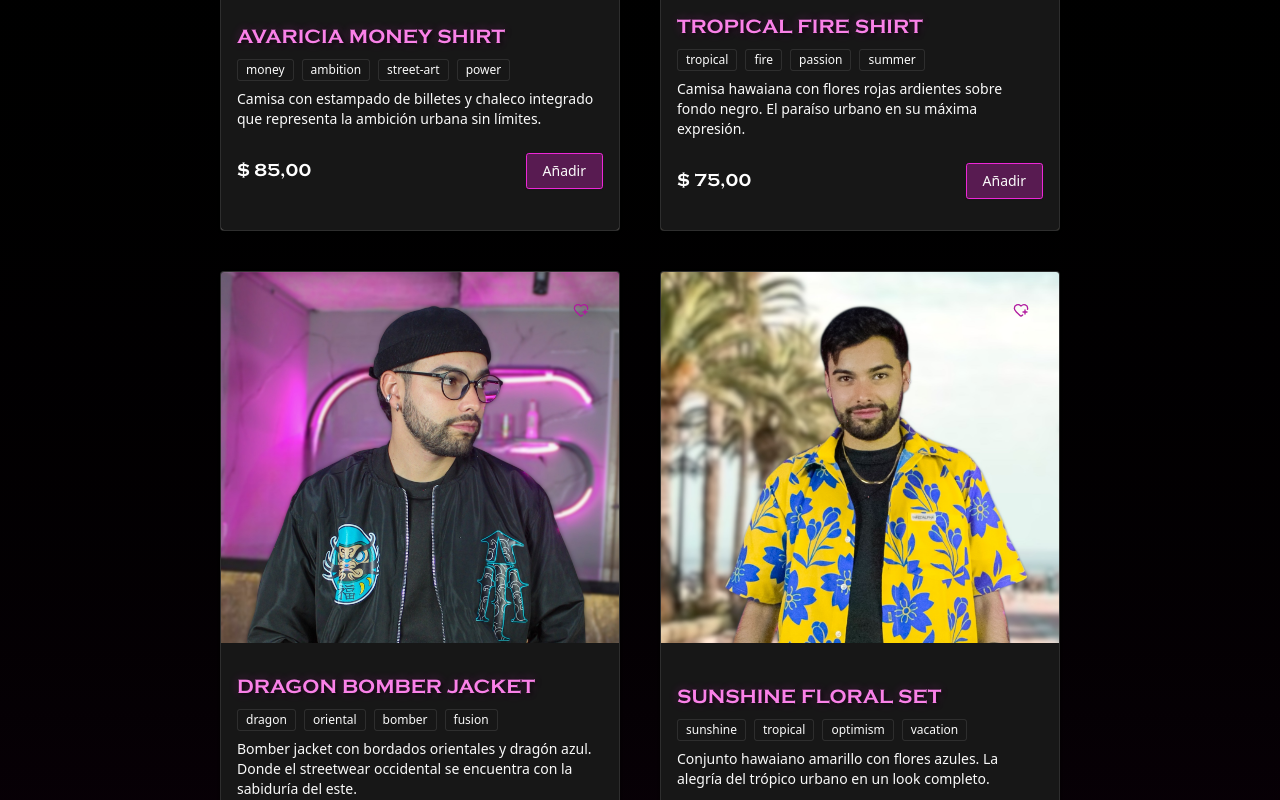
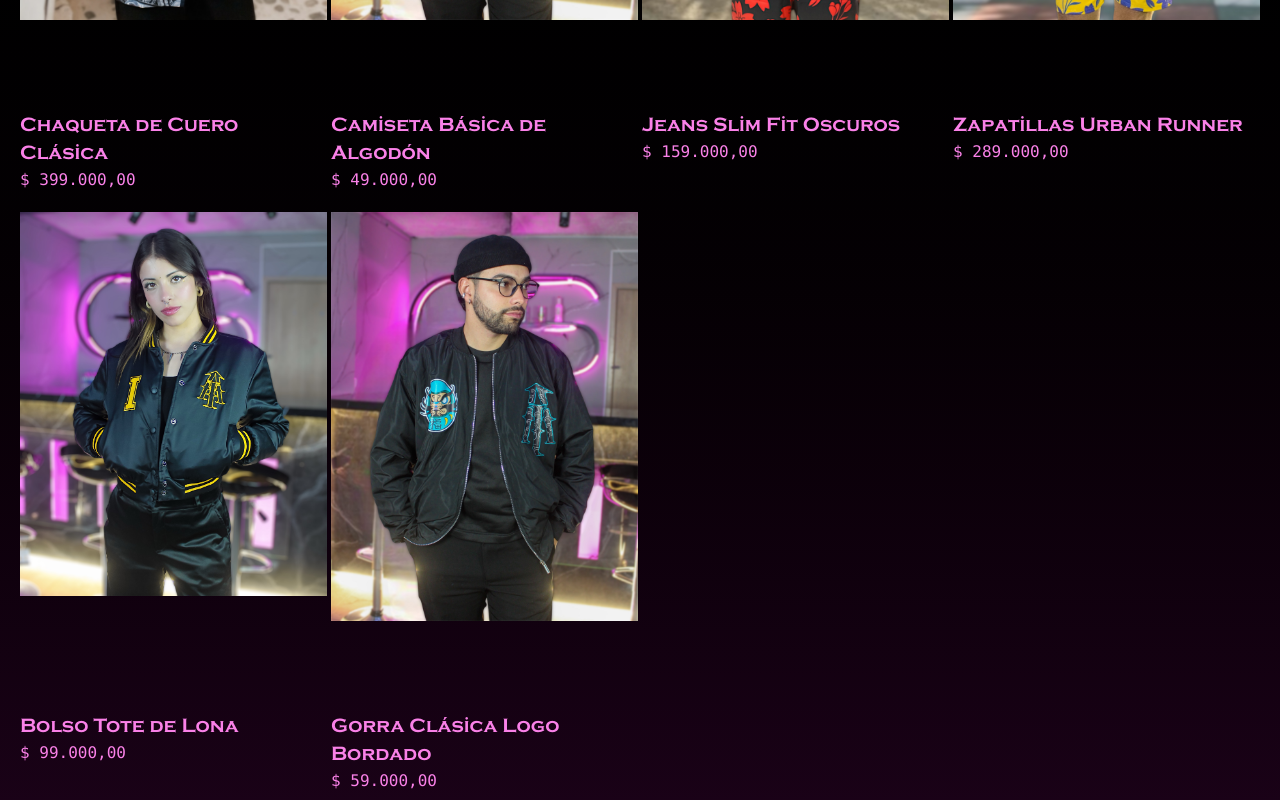
Before and after one commit to LUBUSI-TECH-SOLUTIONS/inkedalpha.frontend, a React (Vite) app: page / in a window 1280 px wide. Shown: the part 2080-2880 px from the top of the page. Built offline with nearby package versions, Linux system fonts and the light colour scheme; no server answers.

Commit message:
feat(app): refactor product data structure and implement product service

```diff
--- a/src/app/dataExample/products.ts
+++ b/src/app/dataExample/products.ts
@@ -1,162 +1,179 @@
-import type { Product } from "@/entities/product/types";
+import type { ProductResponse } from "../service/products/productType";
 
-export const products: Product[] = [
+export const productsData: ProductResponse[] = [
   {
-    id: "1",
-    name: "AVARICIA MONEY SHIRT",
-    price: 85,
-    originalPrice: 110,
-    image: "/images/products/avaricia.jpg",
-    images: ["/images/products/avaricia.jpg"],
-    category: "expresiva",
-    categoryLabel: "EXPRESIVA",
-    sizes: ["S", "M", "L", "XL"],
-    colors: ["black", "white"],
-    description: "Camisa con estampado de billetes y chaleco integrado que representa la ambición urbana sin límites.",
-    story: {
-      inspiration:
-        "Nació en las calles de Wall Street a las 3 AM, cuando un artista urbano vio el contraste entre el poder del dinero y la libertad del arte callejero.",
-      creation:
-        "Cada billete fue dibujado a mano por grafiteros de Nueva York, luego digitalizado y aplicado sobre tela premium que resiste el paso del tiempo y las batallas urbanas.",
-      meaning:
-        "No es solo sobre el dinero - es sobre la ambición de crear, de romper barreras, de convertir la calle en tu oficina y tus sueños en realidad.",
-      vibe: "Para los que no piden permiso, para los que crean su propio camino y entienden que la verdadera riqueza está en la libertad de expresión.",
-    },
-    isNew: true,
-    isFeatured: true,
-    tags: ["money", "ambition", "street-art", "power"],
+    product_category_id: "outerwear",
+    product_name: "Chaqueta de Cuero Clásica",
+    description: "Chaqueta de cuero genuino con cierre frontal y bolsillos laterales, ideal para un look urbano.",
+    model_height: "1.80 m",
+    model_wearing: "Talla M",
+    care_instructions: "Limpiar con un paño húmedo. No lavar a máquina.",
+    story_time: "Inspirada en el estilo rebelde de los años 80, esta chaqueta representa libertad y actitud.",
+    attributes: [
+      { attribute_name: "Material", attribute_value: "Cuero genuino" },
+      { attribute_name: "Cierre", attribute_value: "Cremallera metálica" }
+    ],
+    items: [
+      {
+        color_id: "black",
+        original_price: 450000,
+        sale_price: 399000,
+        images: [
+          "./images/products/avaricia.jpg",
+          "./images/products/beisbolera-chica.jpg"
+        ],
+        variations: [
+          { size_id: "S", qty_in_stock: 5 },
+          { size_id: "M", qty_in_stock: 8 },
+          { size_id: "L", qty_in_stock: 3 }
+        ]
+      }
+    ],
+    collection_id: "autumn-collection-2025"
   },
   {
-    id: "2",
-    name: "TROPICAL FIRE SHIRT",
-    price: 75,
-    originalPrice: 95,
-    image: "/images/products/flor-roja-negra.jpg",
-    images: ["/images/products/flor-roja-negra.jpg"],
-    category: "tropical",
-    categoryLabel: "TROPICAL",
-    sizes: ["S", "M", "L", "XL"],
-    colors: ["black-red", "navy-red"],
-    description:
-      "Camisa hawaiana con flores rojas ardientes sobre fondo negro. El paraíso urbano en su máxima expresión.",
-    story: {
-      inspiration:
-        "Inspirada en las noches de verano en Río, donde el asfalto caliente se encuentra con la brisa del océano y las flores de hibisco brillan bajo las luces de neón.",
-      creation:
-        "Cada flor fue pintada por artistas locales de Brasil, capturando la intensidad del fuego tropical que arde en el corazón de la ciudad.",
-      meaning:
-        "Representa la pasión que no se apaga, el calor humano en medio del concreto frío, la naturaleza que se rebela contra lo artificial.",
-      vibe: "Para las almas ardientes que llevan el verano en el corazón, sin importar la estación o la ciudad donde estén.",
-    },
-    isNew: true,
-    isFeatured: true,
-    tags: ["tropical", "fire", "passion", "summer"],
+    product_category_id: "tops",
+    product_name: "Camiseta Básica de Algodón",
+    description: "Camiseta suave, transpirable y cómoda para uso diario.",
+    model_height: "1.75 m",
+    model_wearing: "Talla S",
+    care_instructions: "Lavar a máquina con agua fría y colores similares.",
+    story_time: "Un clásico que nunca falla: comodidad y versatilidad en una sola prenda.",
+    attributes: [
+      { attribute_name: "Material", attribute_value: "100% Algodón" },
+      { attribute_name: "Fit", attribute_value: "Regular" }
+    ],
+    items: [
+      {
+        color_id: "white",
+        original_price: 59000,
+        sale_price: 49000,
+        images: [
+          "./images/products/chaqueta-oriental.jpg",
+          "./images/products/flor-azul-amarilla.jpg"
+        ],
+        variations: [
+          { size_id: "S", qty_in_stock: 10 },
+          { size_id: "M", qty_in_stock: 15 },
+          { size_id: "L", qty_in_stock: 7 }
+        ]
+      }
+    ],
+    collection_id: "basics-collection"
   },
   {
-    id: "3",
-    name: "DRAGON BOMBER JACKET",
-    price: 150,
-    originalPrice: 190,
-    image: "/images/products/chaqueta-oriental.jpg",
-    images: ["/images/products/chaqueta-oriental.jpg"],
-    category: "urbana",
-    categoryLabel: "URBANA",
-    sizes: ["S", "M", "L", "XL"],
-    colors: ["black", "navy"],
-    description:
-      "Bomber jacket con bordados orientales y dragón azul. Donde el streetwear occidental se encuentra con la sabiduría del este.",
-    story: {
-      inspiration:
-        "Nació en los callejones de Tokio, donde un skater americano se enamoró de los bordados tradicionales japoneses y decidió fusionar dos mundos.",
-      creation:
-        "Cada dragón es bordado a mano por artesanos de Kyoto, luego aplicado sobre chaquetas bomber cortadas en talleres underground de Los Ángeles.",
-      meaning:
-        "El dragón no es solo decoración - es el espíritu rebelde que vive en cada uno de nosotros, la fuerza ancestral que nos impulsa a conquistar las calles modernas.",
-      vibe: "Para los guerreros urbanos que respetan la tradición pero escriben su propia historia en el asfalto de la ciudad.",
-    },
-    isNew: false,
-    isFeatured: true,
-    tags: ["dragon", "oriental", "bomber", "fusion"],
+    product_category_id: "bottoms",
+    product_name: "Jeans Slim Fit Oscuros",
+    description: "Jeans de mezclilla elástica que se ajustan perfectamente sin perder comodidad.",
+    model_height: "1.82 m",
+    model_wearing: "Talla 32",
+    care_instructions: "Lavar al revés para mantener el color.",
+    story_time: "Diseñados para quienes buscan un estilo moderno con libertad de movimiento.",
+    attributes: [
+      { attribute_name: "Material", attribute_value: "Denim stretch" },
+      { attribute_name: "Corte", attribute_value: "Slim Fit" }
+    ],
+    items: [
+      {
+        color_id: "dark-blue",
+        original_price: 189000,
+        sale_price: 159000,
+        images: [
+          "./images/products/flor-roja-negra.jpg",
+          "./images/products/flor-rosa-blanca-pareja.jpg"
+        ],
+        variations: [
+          { size_id: "S", qty_in_stock: 12 },
+          { size_id: "M", qty_in_stock: 9 },
+          { size_id: "L", qty_in_stock: 4 }
+        ]
+      }
+    ],
+    collection_id: "denim-collection"
   },
   {
-    id: "4",
-    name: "SUNSHINE FLORAL SET",
-    price: 120,
-    originalPrice: 150,
-    image: "/images/products/flor-azul-amarilla.jpg",
-    images: ["/images/products/flor-azul-amarilla.jpg"],
-    category: "tropical",
-    categoryLabel: "TROPICAL",
-    sizes: ["S", "M", "L", "XL"],
-    colors: ["yellow-blue", "white-blue"],
-    description: "Conjunto hawaiano amarillo con flores azules. La alegría del trópico urbano en un look completo.",
-    story: {
-      inspiration:
-        "Creado durante un amanecer en Miami Beach, cuando el sol dorado se reflejaba en el océano azul y las palmeras susurraban historias de libertad.",
-      creation:
-        "Las flores fueron diseñadas por un colectivo de artistas caribeños que viven en Nueva York, mezclando nostalgia tropical con energía metropolitana.",
-      meaning:
-        "Cada flor azul representa un sueño, cada rayo de sol amarillo es una oportunidad. Juntos crean la sinfonía perfecta del optimismo urbano.",
-      vibe: "Para los soñadores que convierten cada día en vacaciones, que llevan el paraíso donde quiera que vayan.",
-    },
-    isNew: true,
-    isFeatured: true,
-    tags: ["sunshine", "tropical", "optimism", "vacation"],
+    product_category_id: "footwear",
+    product_name: "Zapatillas Urban Runner",
+    description: "Zapatillas ligeras con suela antideslizante y amortiguación avanzada.",
+    model_height: "1.78 m",
+    model_wearing: "Talla 42",
+    care_instructions: "Limpiar con cepillo suave y agua tibia.",
+    story_time: "Inspiradas en la energía urbana, perfectas para moverte con estilo.",
+    attributes: [
+      { attribute_name: "Material", attribute_value: "Malla transpirable" },
+      { attribute_name: "Suela", attribute_value: "Goma antideslizante" }
+    ],
+    items: [
+      {
+        color_id: "gray",
+        original_price: 320000,
+        sale_price: 289000,
+        images: [
+          "./images/products/flor-azul-amarilla.jpg",
+          "./images/products/chaqueta-oriental.jpg"
+        ],
+        variations: [
+          { size_id: "L", qty_in_stock: 6 },
+          { size_id: "XL", qty_in_stock: 5 }
+        ]
+      }
+    ],
+    collection_id: "sport-essentials"
   },
   {
-    id: "5",
-    name: "VARSITY BOMBER GIRL",
-    price: 95,
-    image: "/images/products/beisbolera-chica.jpg",
-    images: ["/images/products/beisbolera-chica.jpg"],
-    category: "casual",
-    categoryLabel: "CASUAL",
-    sizes: ["XS", "S", "M", "L"],
-    colors: ["black-yellow", "navy-white"],
-    description: "Chaqueta estilo béisbol con letras IA bordadas. El espíritu colegial rebelde con actitud urbana.",
-    story: {
-      inspiration:
-        "Inspirada en las chicas que rompían las reglas en los años 80, que usaban chaquetas de sus novios pero las hacían completamente suyas.",
-      creation:
-        "Cada letra IA está bordada con hilos que cambian de color según la luz, simbolizando la dualidad entre lo clásico y lo futurista.",
-      meaning:
-        "No es solo una chaqueta varsity - es un manifiesto de independencia, de tomar lo tradicional y hacerlo revolucionario.",
-      vibe: "Para las chicas que no necesitan permiso para brillar, que convierten lo casual en extraordinario con solo llevarlo puesto.",
-    },
-    isNew: true,
-    isFeatured: false,
-    tags: ["varsity", "rebel", "casual", "independent"],
+    product_category_id: "accessories",
+    product_name: "Bolso Tote de Lona",
+    description: "Bolso espacioso y resistente, ideal para el día a día.",
+    model_height: "1.68 m",
+    model_wearing: "Única talla",
+    care_instructions: "Lavar a mano con detergente suave.",
+    story_time: "Un accesorio funcional que combina elegancia y sostenibilidad.",
+    attributes: [
+      { attribute_name: "Material", attribute_value: "Lona reciclada" },
+      { attribute_name: "Cierre", attribute_value: "Imán oculto" }
+    ],
+    items: [
+      {
+        color_id: "beige",
+        original_price: 129000,
+        sale_price: 99000,
+        images: [
+          "./images/products/beisbolera-chica.jpg",
+          "./images/products/flor-azul-amarilla.jpg"
+        ],
+        variations: [
+          { size_id: "L", qty_in_stock: 20 }
+        ]
+      }
+    ],
+    collection_id: "eco-line"
   },
   {
-    id: "6",
-    name: "FLORAL DUO SETS",
-    price: 160,
-    image: "/images/products/flor-rosa-blanca-pareja.jpg",
-    images: ["/images/products/flor-rosa-blanca-pareja.jpg"],
-    category: "tropical",
-    categoryLabel: "TROPICAL",
-    sizes: ["XS", "S", "M", "L"],
-    colors: ["white-pink", "yellow-pink"],
-    description: "Conjuntos florales para duo. La conexión tropical que trasciende fronteras y corazones.",
-    story: {
-      inspiration:
-        "Nació del amor entre dos artistas callejeros de diferentes continentes que se conocieron pintando murales florales en São Paulo.",
-      creation:
-        "Cada conjunto cuenta una historia de amor diferente - las flores rosas representan la pasión, las blancas la pureza de la conexión verdadera.",
-      meaning:
-        "Más que ropa para parejas, es un símbolo de que el amor verdadero florece en cualquier lugar, incluso en el concreto más duro.",
-      vibe: "Para las almas gemelas que encontraron su paraíso personal y quieren que el mundo entero lo sepa.",
-    },
-    isNew: true,
-    isFeatured: false,
-    tags: ["couple", "love", "tropical", "connection"],
-  },
-]
-
-export const getProductsByCategory = (category: string) => {
-  return products.filter((product) => product.category === category)
-}
-
-export const getProductById = (id: string) => {
-  return products.find((product) => product.id === id)
-}
+    product_category_id: "accessories",
+    product_name: "Gorra Clásica Logo Bordado",
+    description: "Gorra de algodón con visera curva y cierre ajustable.",
+    model_height: "1.83 m",
+    model_wearing: "Talla única",
+    care_instructions: "No usar secadora. Secar a la sombra.",
+    story_time: "El complemento perfecto para completar tu outfit casual.",
+    attributes: [
+      { attribute_name: "Material", attribute_value: "100% Algodón" },
+      { attribute_name: "Ajuste", attribute_value: "Hebilla metálica" }
+    ],
+    items: [
+      {
+        color_id: "navy-blue",
+        original_price: 69000,
+        sale_price: 59000,
+        images: [
+          "./images/products/chaqueta-oriental.jpg",
+          "./images/products/flor-azul-amarilla.jpg"
+        ],
+        variations: [
+          { size_id: "L", qty_in_stock: 25 }
+        ]
+      }
+    ],
+    collection_id: "casual-accessories"
+  }
+];
--- /dev/null
+++ b/src/app/service/products/productService.ts
@@ -0,0 +1,3 @@
+export const ProductService = {
+  getAllProducts: async () => {}
+}
--- /dev/null
+++ b/src/app/service/products/productType.ts
@@ -0,0 +1,37 @@
+export interface ProductResponse {
+  product_id?: string;
+  product_category_id: string;
+  product_name: string;
+  description: string;
+  model_height?: string;
+  model_wearing?: string;
+  care_instructions?: string;
+  story_time?: string;
+  attributes: ProductAttribute[];
+  items: ProductItem[];
+  collection_id?: string;
+}
+
+export interface ProductAttribute {
+  attribute_name: string;
+  attribute_value: string;
+}
+
+export interface ProductItem {
+  product_item_id?: string;
+  color_id: string;
+  color_name?: string;
+  hexadecimal?: string;
+  original_price: number;
+  sale_price: number;
+  images: string[];
+  variations: ProductVariation[];
+}
+
+
+export interface ProductVariation {
+  variation_id?: string;
+  size_id: string;
+  size_name?: string;
+  qty_in_stock: number;
+}
--- a/src/components/ui/product-cart.tsx
+++ b/src/components/ui/product-cart.tsx
@@ -1,64 +1,59 @@
-import { Card, CardContent } from "@/components/ui/card";
 import { Button } from "@/components/ui/button";
-import { HeartPlus } from "lucide-react";
-import { Badge } from "@/components/ui/badge";
-import type { Product } from "@/entities/product/types";
 import { formatCurrency } from "@/lib/utils";
 import { Link } from "react-router-dom";
+import type { ProductResponse } from "@/app/service/products/productType";
 
 interface ProductCartProps {
-  product: Product
+  product: ProductResponse
 }
 
 export const ProductCart = ({
   product,
 }: ProductCartProps) => {
   return (
-    <Link to={`/product/${product.id}`}>
-      <Card
-        className="relative max-w-[400px] h-[620px] rounded overflow-hidden p-0">
-        {/* Imagen de fondo */}
-        <img
-          src={product.image}
-          alt="Camisa estampada"
-          className="absolute inset-0 w-full h-full object-cover"
-        />
-
-        {/* Capa oscura para mejorar legibilidad */}
-        <div className="absolute inset-0 bg-ink-black/20" />
-
-        {/* Contenido encima de la imagen */}
-        <div className="relative z-10 flex flex-col justify-between h-full">
-          {/* Botón favorito */}
-          <div className="flex justify-end m-5">
-            <Button variant="ghost" size="icon">
-              <HeartPlus className="w-5 h-5 text-ink-500" />
-            </Button>
+    <Link to={`/product/${product.product_id}`}>
+      <div className="group relative h-[500px] w-full overflow-hidden">
+        <div className="absolute inset-0 transition-all duration-300 group-hover:opacity-0 group-hover:blur-lg">
+          <img
+            src={product.items[0].images[0]}
+            alt={product.product_name}
+            className="object-cover"
+          />
+        </div>
+        <div className="absolute inset-0 opacity-0 transition-all duration-300 group-hover:opacity-100">
+          <img
+            src={product.items[0].images[1]}
+            alt={`${product.product_name} - hover`}
+            className="object-cover transition-transform duration-500 group-hover:scale-105"
+          />
+        </div>
+        <div className="absolute inset-x-0 bottom-0 translate-y-full bg-black p-6 transition-transform duration-500 group-hover:translate-y-0">
+          <p className="mb-4 text leading-relaxed text-white/90">
+            {product.description}
+          </p>
+          <div className="flex items-center mb-2">
+            {product.items[0].variations.map((variant) => (
+              <span
+                key={variant.size_id}
+                className="py-2 px-4 border border-ink-500"
+              >
+                {variant.size_id}
+              </span>
+            ))}
           </div>
-
-          {/* Info principal */}
-          <CardContent
-            className="bg-neutral-900 h-[40%] py-2 flex flex-col justify-center gap-2 px-4">
-            <h2 className="text-xl font-family-heading text-ink-300 urban-text-shadow text-shadow">{product.name}</h2>
-            <div className="flex gap-2">
-              {product.tags.map((tag) => (
-                <Badge variant="outline" key={tag}>
-                  {tag}
-                </Badge>
-              ))}
-            </div>
-            <p className="text-sm">
-              {product.description}
-            </p>
-            <div className="flex items-center justify-between mt-4">
-              <span className="text-lg font-family-heading text-white">
-                {formatCurrency(product.price)}
-              </span>
-              <Button variant="outline">Añadir</Button>
-            </div>
-          </CardContent>
+          <Button variant="secondary" size="lg">
+            Añadir
+          </Button>
         </div>
-      </Card>
+      </div>
+      <div className="mb-4">
+        <h2 className="font-family-heading text-xl text-ink-300">
+          {product.product_name}
+        </h2>
+        <span className="font-mono text-ink-300">
+          {formatCurrency(product.items[0].sale_price)}
+        </span>
+      </div>
     </Link>
   );
 }
--- a/src/features/home/components/category.tsx
+++ b/src/features/home/components/category.tsx
@@ -73,8 +73,8 @@ export const CategoryShowcase = () => {
         <div className="flex items-center justify-center gap-2">
           {categories.map((category) => (
             <Link
-              to={`/category/${category.parent_category_id}`}
-              key={category.parent_category_id}
+              to={`/category/${category.product_category_id}`}
+              key={category.product_category_id}
               className="border border-ink-500 text-ink-400 px-4 py-2 rounded-md hover:bg-ink-400 hover:text-black transition-colors text-2xl font-family-heading"
             >
               {category.category_name}
--- a/src/features/home/components/products.tsx
+++ b/src/features/home/components/products.tsx
@@ -1,13 +1,13 @@
 import { ProductCart } from "@/components/ui/product-cart";
-import { products } from "@/app/dataExample/products";
+import { productsData } from "@/app/dataExample/products";
 
 export const Products = () => {
   return (
-    <div className="flex flex-col md:flex-row items-center justify-center gap-10 py-5 flex-wrap bg-gradient-to-b from-black to-ink-700/40 p-5">
+    <div className="grid grid-cols-1 gap-1 md:grid-cols-2 lg:grid-cols-4 bg-gradient-to-b from-black to-ink-700/40 p-5">
       {
-        products.map((product) => (
+        productsData.map((product) => (
           <ProductCart
-            key={product.id}
+            key={product.collection_id}
             product={product}
           />
         ))
```
